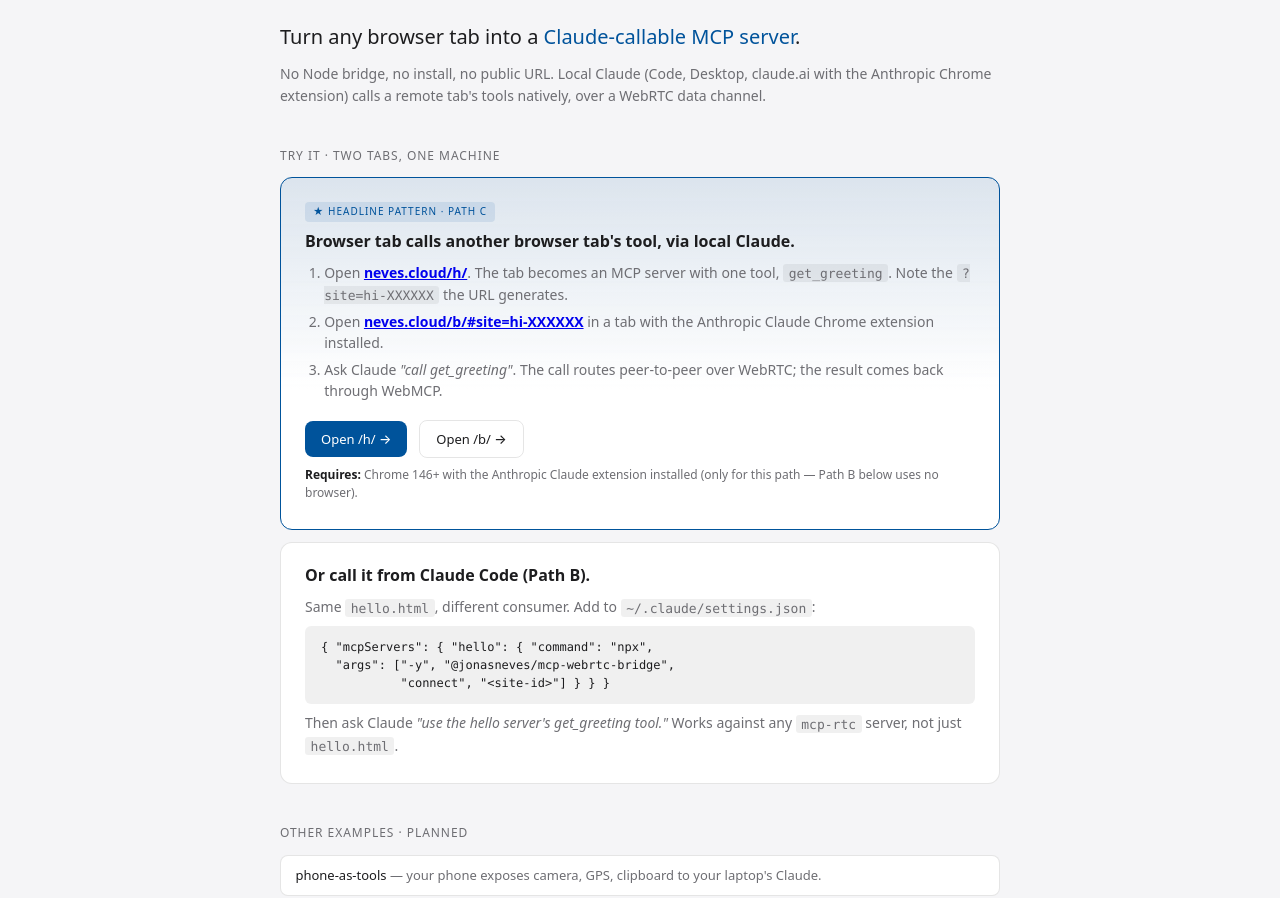
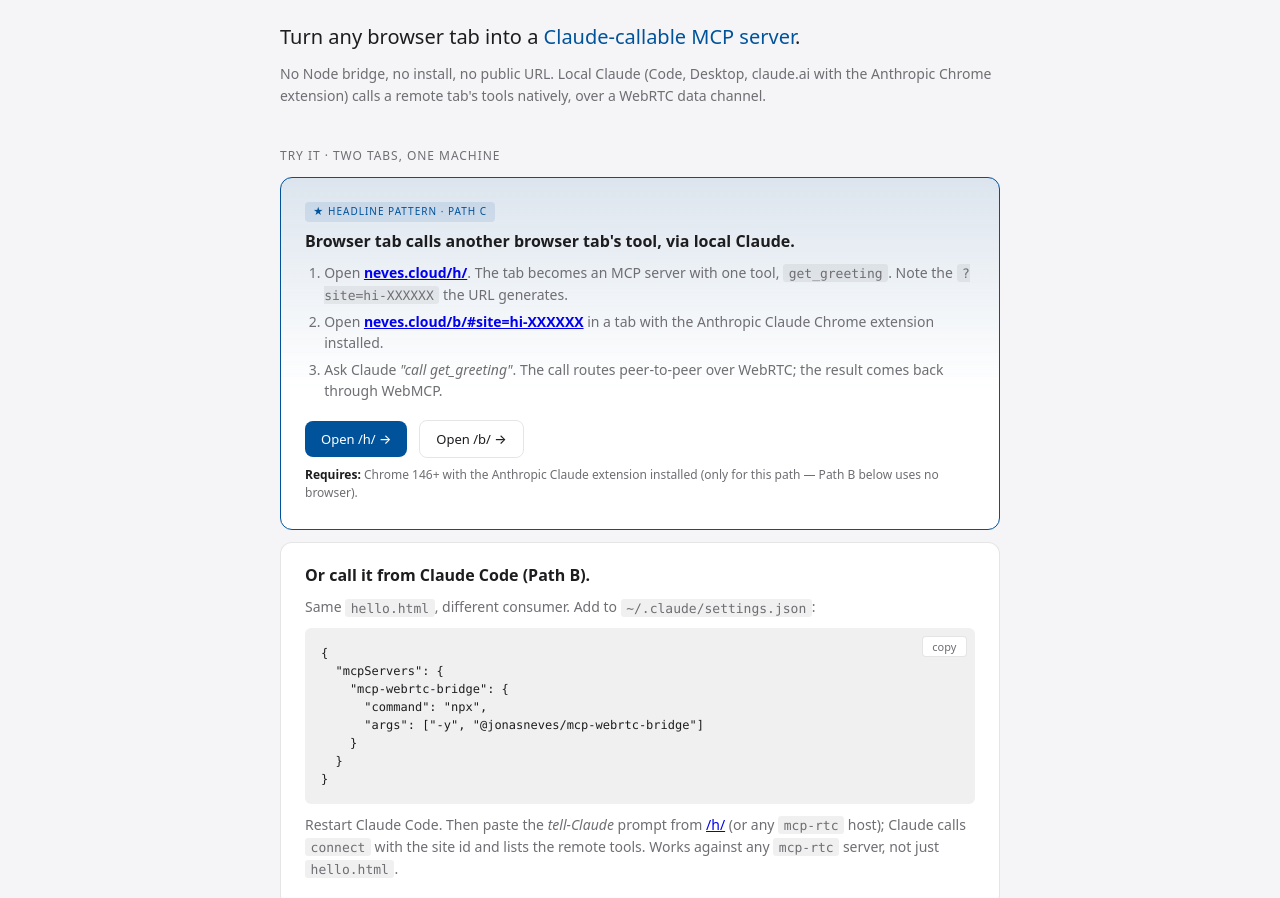
Before and after one commit to nevescloud/mcp-rtc, a plain HTML site: page examples/index.html in a window 1280 px wide. Shown: the part 53-951 px from the top of the page. Drawn offline with Linux system fonts and the light colour scheme.

Commit message:
docs: correct settings.json shape + add copy-buttons + drop tool from prompts
The Path-B settings.json snippets across the docs had extra args
("connect", "<site-id>") that the stdio bridge ignores — connect is
called via the MCP protocol, not from argv. Corrected to just:

  { "mcpServers": { "mcp-webrtc-bridge": {
      "command": "npx",
      "args": ["-y", "@jonasneves/mcp-webrtc-bridge"] } } }

examples/index.html's Path B card now has:
- The corrected JSON, properly indented (was wrapping mid-line).
- A copy button on the codeblock — clicks copy the literal config to
  the clipboard, with a ✓ confirm state.

examples/hello-tool/README.md: same correction.

examples/hello-tool/hello.html: drop "and call get_greeting" from the
copy-prompt. With bridge 0.3.0's friendlier tool-list response, Claude
relays the available capabilities and asks the user what to do.

```diff
--- a/examples/index.html
+++ b/examples/index.html
@@ -54,6 +54,18 @@
   pre { font-family: ui-monospace, "SF Mono", Menlo, monospace;
     background: var(--code-bg); padding: 0.75rem 1rem; border-radius: 6px;
     overflow-x: auto; font-size: 12px; line-height: 1.5; margin: 0.5rem 0; }
+  .codeblock { position: relative; margin: 0.6rem 0; }
+  .codeblock pre { margin: 0; padding: 1rem; padding-right: 4rem; }
+  .codeblock .copy-btn {
+    position: absolute; top: 0.5rem; right: 0.5rem;
+    background: var(--surface); border: 1px solid var(--border);
+    border-radius: 4px; padding: 0.25rem 0.6rem; font: inherit; font-size: 11px;
+    color: var(--ink-muted); cursor: copy; line-height: 1;
+    transition: color 0.15s, border-color 0.15s; }
+  .codeblock .copy-btn:hover { color: var(--ink); border-color: var(--accent); }
+  .codeblock .copy-btn.copied { color: var(--ok, var(--accent));
+    border-color: var(--ok, var(--accent)); }
+  .codeblock .copy-btn.copied::after { content: ' ✓'; }
   h2 { font-size: 12px; text-transform: uppercase; letter-spacing: 0.08em;
     color: var(--ink-muted); font-weight: 500; margin: 2.5rem 0 0.75rem; }
   .demo { background: var(--surface); border: 1px solid var(--border);
@@ -131,10 +143,18 @@
 <div class="demo">
   <h3>Or call it from Claude Code (Path B).</h3>
   <p>Same <code>hello.html</code>, different consumer. Add to <code>~/.claude/settings.json</code>:</p>
-<pre>{ "mcpServers": { "hello": { "command": "npx",
-  "args": ["-y", "@jonasneves/mcp-webrtc-bridge",
-           "connect", "&lt;site-id&gt;"] } } }</pre>
-  <p>Then ask Claude <em>"use the hello server's get_greeting tool."</em> Works against any <code>mcp-rtc</code> server, not just <code>hello.html</code>.</p>
+  <div class="codeblock">
+    <button class="copy-btn" type="button" data-copy="settings-json">copy</button>
+<pre id="settings-json">{
+  "mcpServers": {
+    "mcp-webrtc-bridge": {
+      "command": "npx",
+      "args": ["-y", "@jonasneves/mcp-webrtc-bridge"]
+    }
+  }
+}</pre>
+  </div>
+  <p>Restart Claude Code. Then paste the <em>tell-Claude</em> prompt from <a href="https://neves.cloud/h/">/h/</a> (or any <code>mcp-rtc</code> host); Claude calls <code>connect</code> with the site id and lists the remote tools. Works against any <code>mcp-rtc</code> server, not just <code>hello.html</code>.</p>
 </div>
 
 <h2>Other examples · planned</h2>
@@ -155,5 +175,15 @@
   <a href="https://github.com/jonasneves/mcp-rtc/blob/main/SPEC.md">SPEC</a>·
   MIT
 </footer>
+<script>
+  for (const btn of document.querySelectorAll('.codeblock .copy-btn')) {
+    btn.addEventListener('click', async () => {
+      const target = btn.parentElement.querySelector('pre');
+      try { await navigator.clipboard.writeText(target.textContent); } catch {}
+      btn.classList.add('copied');
+      setTimeout(() => btn.classList.remove('copied'), 1400);
+    });
+  }
+</script>
 </body>
 </html>
```
Also changed, not shown: examples/hello-tool/hello.html (+1 -1 lines), examples/hello-tool/README.md.
